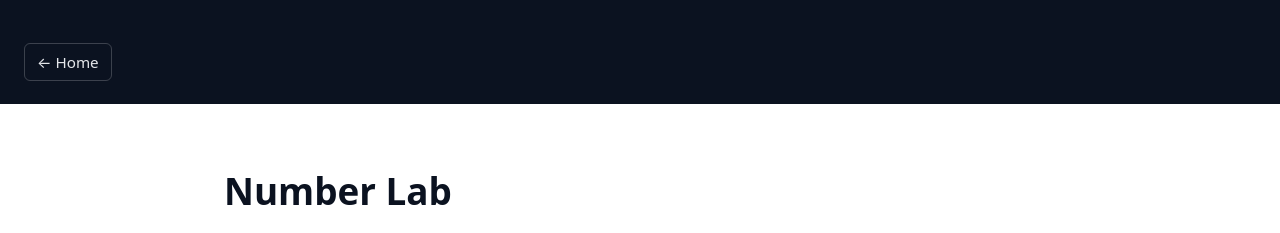
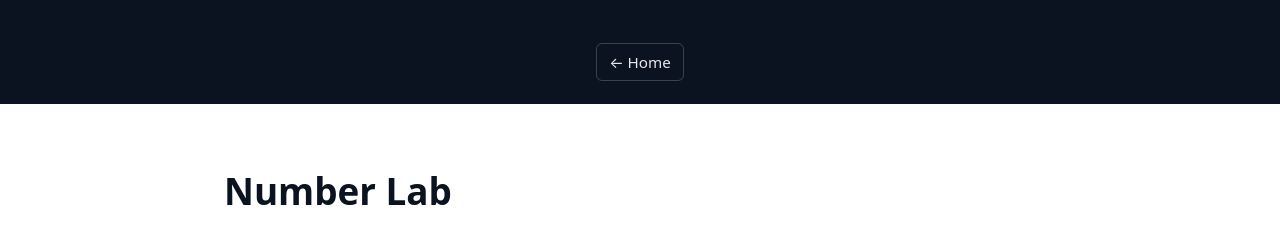
Before and after one commit to anvesh-d/number-lab, a Jekyll site: the page built from index.html, in a window 1280 px wide. Shown: the top 233 px of the page. Built offline with Jekyll 4.4.1, drawn with Linux system fonts in a browser that asks for light colours.

Commit message:
Update main.css

```diff
--- a/assets/css/main.css
+++ b/assets/css/main.css
@@ -43,6 +43,7 @@ body {
   background: var(--bg-header);
   color: var(--text-invert);
   padding: 1.8rem 1.5rem 1.4rem;
+  text-align: center;
 }
 
 .site-title {
@@ -58,6 +59,7 @@ body {
   display: flex;
   flex-wrap: wrap;
   gap: 0.6rem;
+  justify-content: center;
 }
 
 .site-nav a,
```
